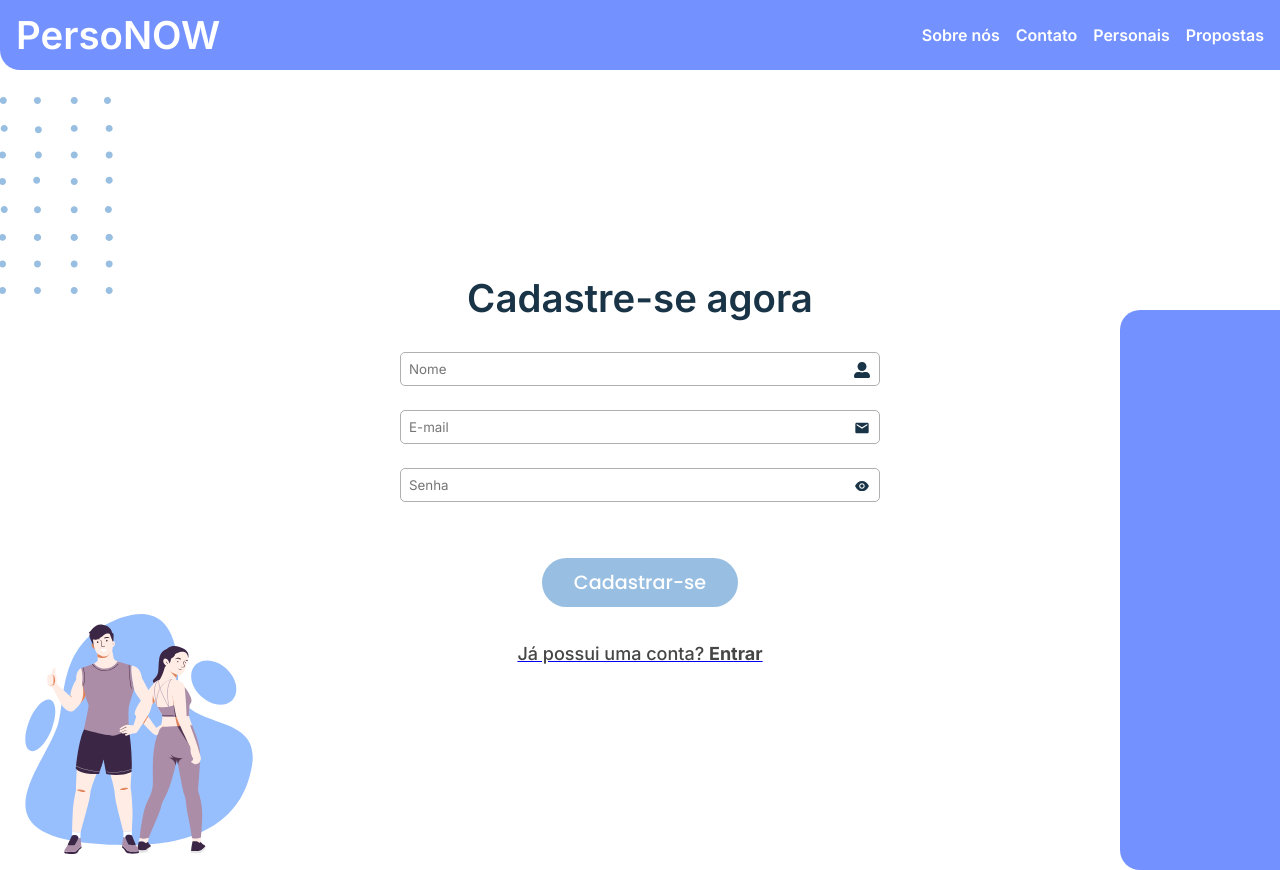
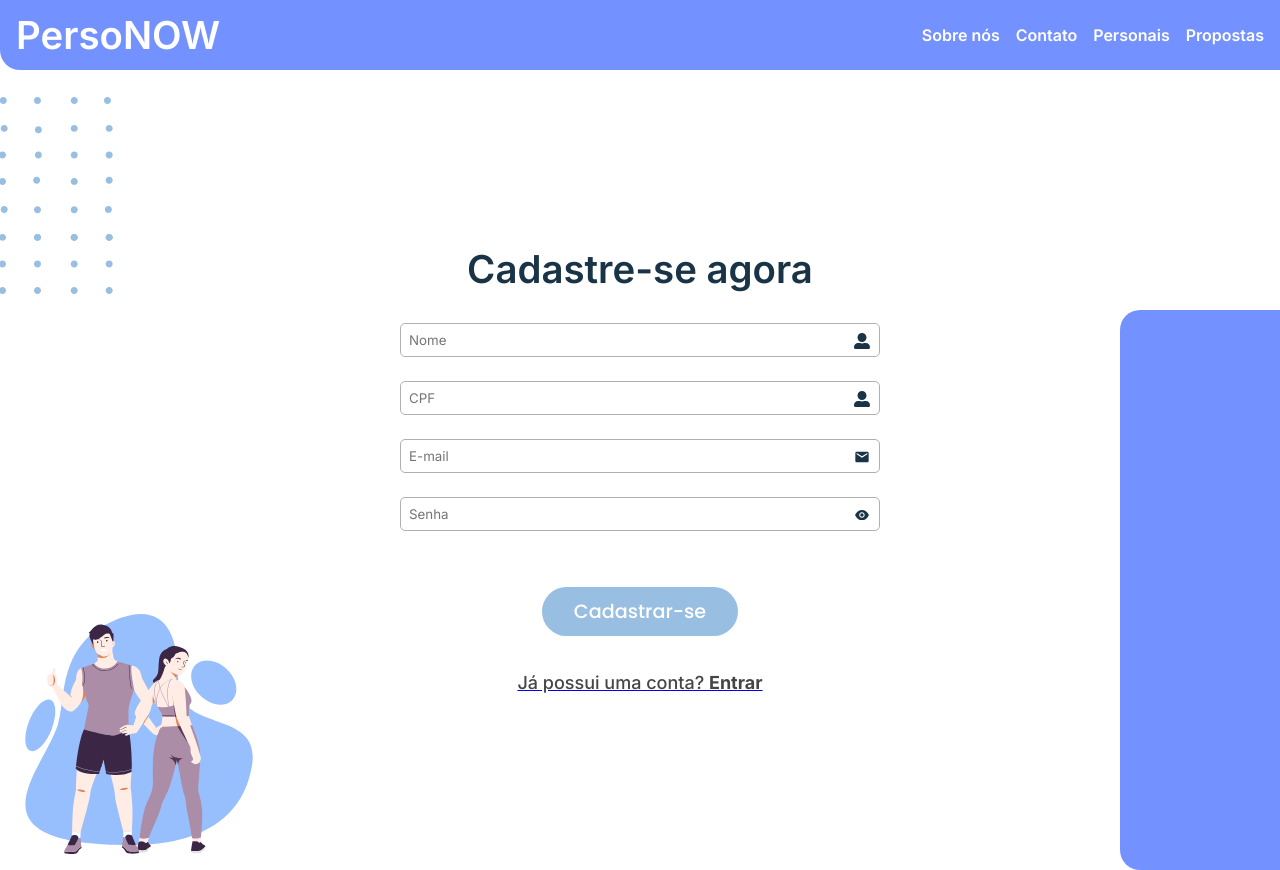
Before and after one commit to marialicemacedo/personow, a React (Create React App) app: page /register in a window 1280 px wide. Built offline with nearby package versions, Linux system fonts and the light colour scheme.

Commit message:
campo de cpf adicionado

```diff
--- a/src/components/Register/index.tsx
+++ b/src/components/Register/index.tsx
@@ -9,14 +9,13 @@ import DotAreasMinor from "../../assets/dotAreaMinor.svg";
 import { Link } from "react-router-dom";
 import {useState, useEffect} from "react";
 import { getSystemErrorName } from "util";
-import axios from "axios";
-import cli from "../auxiliar/infocli";
 
 
 
 export function Register() {
 
     const [nome,setNome] = useState("")
+    const [cpf,setCpf] = useState("")
     const [email,setEmail] = useState("")
     const [senha,setSenha] = useState("")
 
@@ -27,6 +26,13 @@ export function Register() {
                 <div className={style.inputContainer}>
                     <label htmlFor=""></label>
                     <input type="text" placeholder="Nome" value={(nome==null || nome===undefined)?"":nome} name="name"  onChange={(event)=>{setNome(event.target.value)}}/>
+                    <i>
+                        <FaUserAlt />
+                    </i>
+                </div>
+                <div className={style.inputContainer}>
+                    <label htmlFor=""></label>
+                    <input type="text" placeholder="CPF" value={(cpf==null || cpf===undefined)?"":cpf} name="name"  onChange={(event)=>{setCpf(event.target.value)}}/>
                     <i>
                         <FaUserAlt />
                     </i>
@@ -45,7 +51,7 @@ export function Register() {
                         <AiFillEye />
                     </i>
                 </div>
-                <Link to={"/register-conclusion?nome="+nome+"&email="+email+"&senha="+senha}>
+                <Link to={"/register-conclusion?nome="+nome+"&cpf="+cpf+"&email="+email+"&senha="+senha}>
                     <button type="submit" className={style.buttonRegister}>Cadastrar-se</button>
                 </Link>
                 <Link to="/login">
--- a/src/components/RegisterComplete/index.tsx
+++ b/src/components/RegisterComplete/index.tsx
@@ -14,6 +14,7 @@ export function RegisterComplete() {
 
     const urlParams = new URLSearchParams(window.location.search);
     const nome = urlParams.get('nome');
+    const cpf = urlParams.get('cpf');
     const email = urlParams.get('email');
     const senha = urlParams.get('senha');
 
@@ -27,6 +28,8 @@ export function RegisterComplete() {
         event.preventDefault();
         const body = {
             function: "cadastrar",
+            nome: nome,
+            cpf: cpf,
             email: email,
             senha: senha,
             genero: genero,
@@ -34,6 +37,7 @@ export function RegisterComplete() {
             peso: peso,
             altura: altura
         }
+
         axios.post('http://localhost/persoNOW-V0/controller/controle-cliente.php', body
         )
             .then(response => {
```
